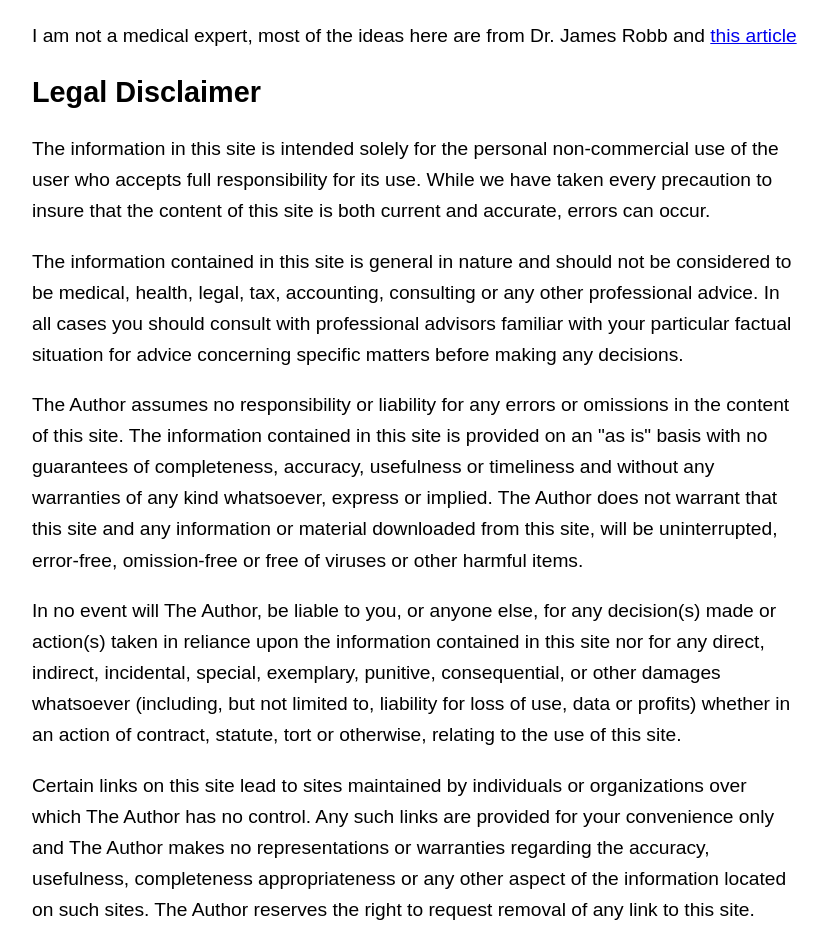
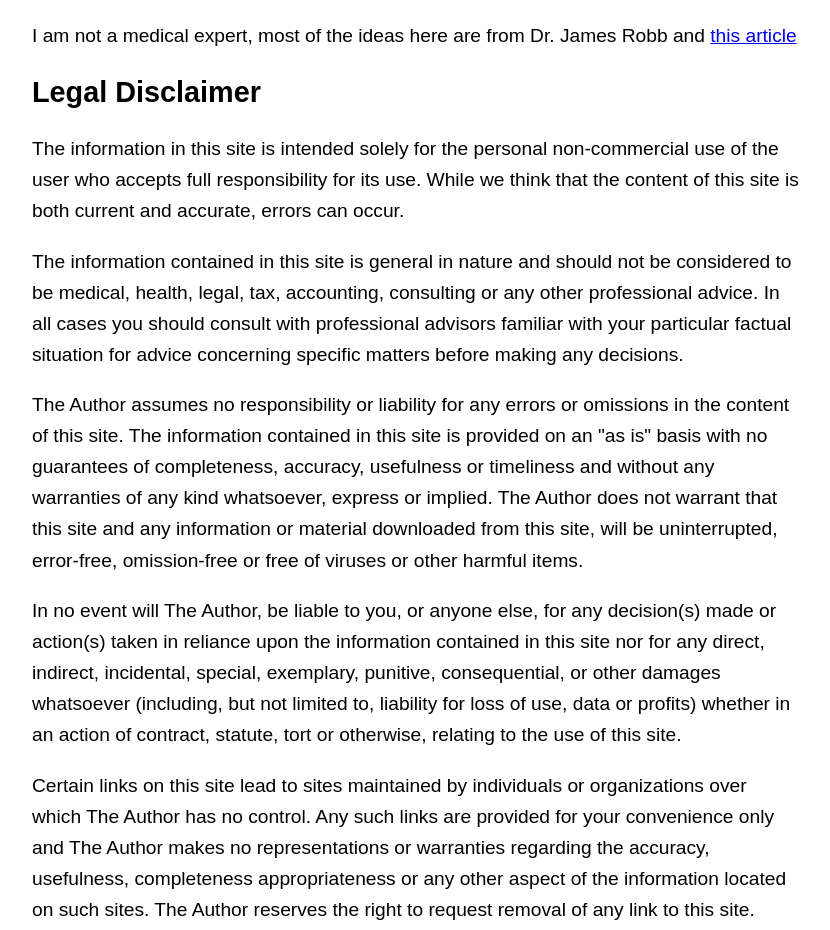
Before and after one commit to cameron-elliott/staysafe, a plain HTML site: page index.html in a window 1280 px wide. Shown: the part 1780-2710 px from the top of the page, without its empty margins (224-1054 px from the left). Drawn offline with Linux system fonts and the light colour scheme.

Commit message:
Update index.html

```diff
--- a/index.html
+++ b/index.html
@@ -67,7 +67,7 @@
 <h2 id="original-source-credits">Original Source / Credits</h2>
 <p>I am not a medical expert, most of the ideas here are from Dr. James Robb and <a href="https://slippedisc.com/2020/03/some-expert-advice-on-coronavirus/">this article</a></p>
 <h2 id="legal-disclaimer">Legal Disclaimer</h2>
-<p>The information in this site is intended solely for the personal non-commercial use of the user who accepts full responsibility for its use.  While we have taken every precaution to insure that the content of this site is both current and accurate, errors can occur.</p>
+<p>The information in this site is intended solely for the personal non-commercial use of the user who accepts full responsibility for its use.  While we think that the content of this site is both current and accurate, errors can occur.</p>
 <p>The information contained in this site is general in nature and should not be considered to be medical, health, legal, tax, accounting, consulting or any other professional advice.  In all cases you should consult with professional advisors familiar with your particular factual situation for advice concerning specific matters before making any decisions.</p>
 <p>The Author assumes no responsibility or liability for any errors or omissions in the content of this site.  The information contained in this site is provided on an &quot;as is&quot; basis with no guarantees of completeness, accuracy, usefulness or timeliness and without any warranties of any kind whatsoever, express or implied.  The Author does not warrant that this site and any information or material downloaded from this site, will be uninterrupted, error-free, omission-free or free of viruses or other harmful items.</p>
 <p>In no event will The Author, be liable to you, or anyone else, for any decision(s) made or action(s) taken in reliance upon the information contained in this site nor for any direct, indirect, incidental, special, exemplary, punitive, consequential, or other damages whatsoever (including, but not limited to, liability for loss of use, data or profits) whether in an action of contract, statute, tort or otherwise, relating to the use of this site.</p>
```
